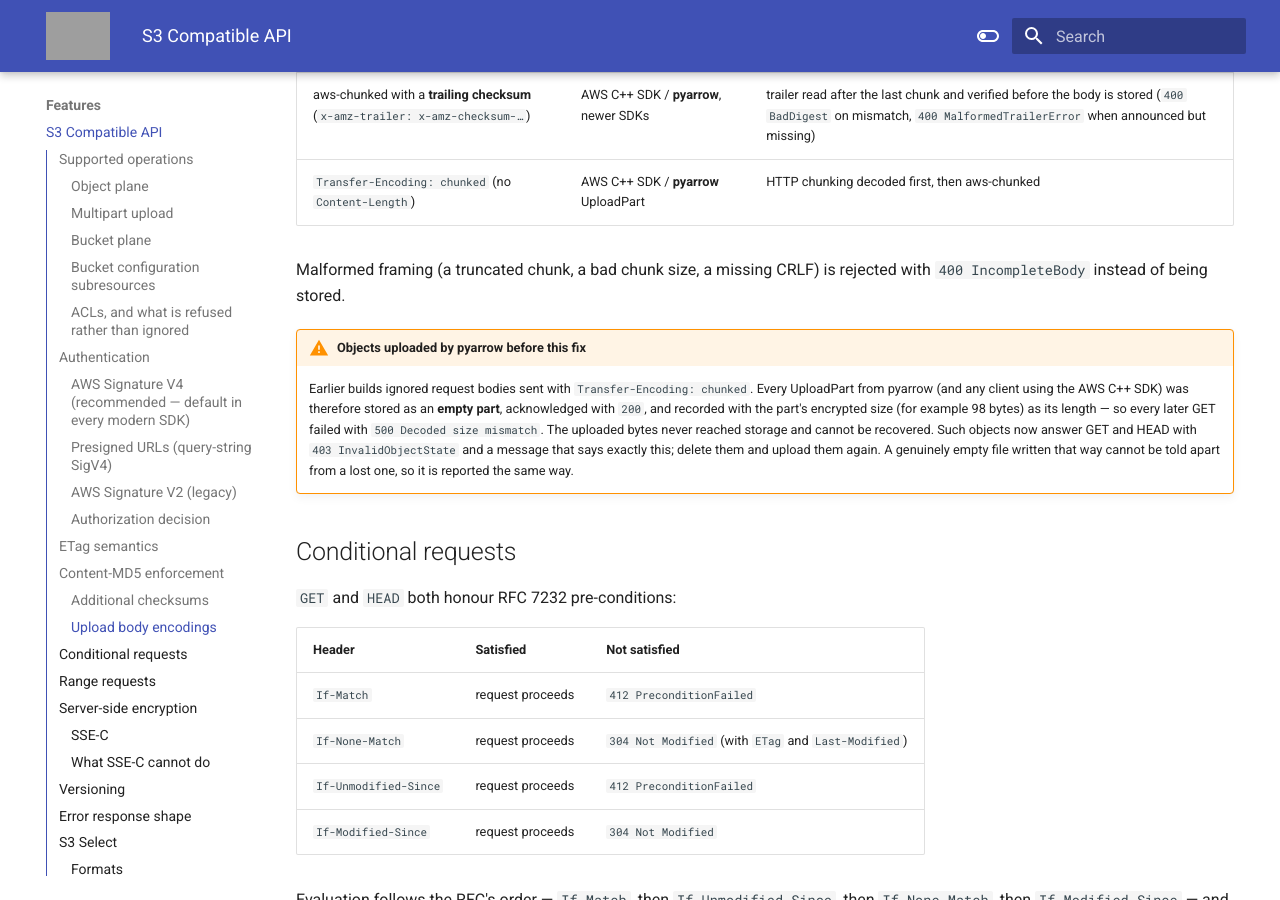
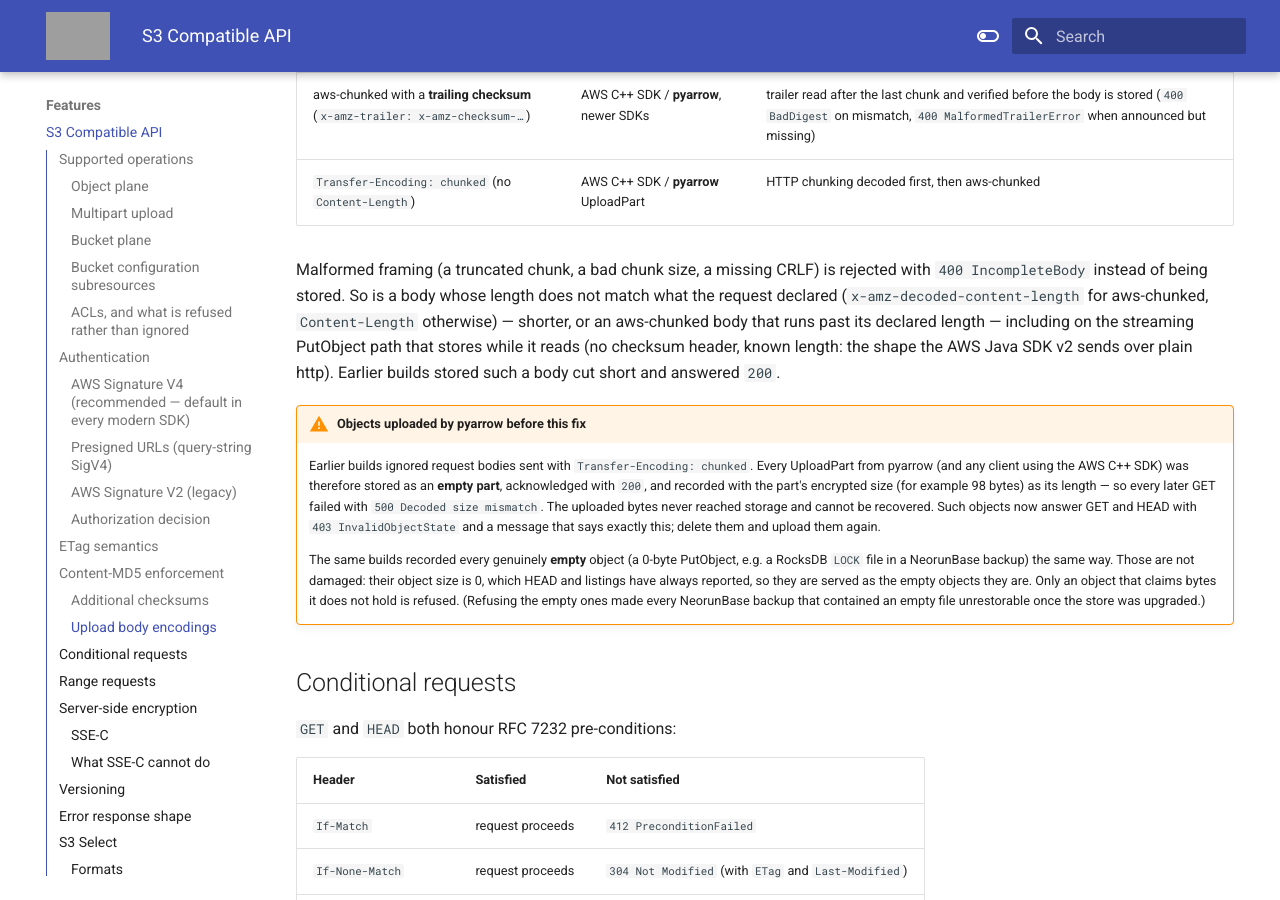
Before and after one commit to cloudcheflabs/shannonstore-docs, an MkDocs documentation site: the page built from docs/features/s3-compatible-api.md, in a window 1280 px wide and 900 px high, scrolled down 8740 px. Built offline with MkDocs 1.6.1 and Material for MkDocs 9.7.7, drawn with Linux system fonts in a browser that asks for light colours; the version menu is left out; grey boxes are pictures that could not be loaded.

Commit message:
docs(s3): body length enforced on streaming PutObject; empty objects from older builds are served, not refused
Co-Authored-By: Claude Opus 5.5 <noreply@anthropic.com>

```diff
--- a/docs/features/s3-compatible-api.md
+++ b/docs/features/s3-compatible-api.md
@@ -255,7 +255,12 @@ PutObject and UploadPart accept every body framing the AWS SDKs produce:
 | `Transfer-Encoding: chunked` (no `Content-Length`) | AWS C++ SDK / **pyarrow** UploadPart | HTTP chunking decoded first, then aws-chunked |
 
 Malformed framing (a truncated chunk, a bad chunk size, a missing CRLF) is rejected with
-`400 IncompleteBody` instead of being stored.
+`400 IncompleteBody` instead of being stored. So is a body whose length does not match what
+the request declared (`x-amz-decoded-content-length` for aws-chunked, `Content-Length`
+otherwise) — shorter, or an aws-chunked body that runs past its declared length — including
+on the streaming PutObject path that stores while it reads (no checksum header, known
+length: the shape the AWS Java SDK v2 sends over plain http). Earlier builds stored such a
+body cut short and answered `200`.
 
 !!! warning "Objects uploaded by pyarrow before this fix"
     Earlier builds ignored request bodies sent with `Transfer-Encoding: chunked`. Every
@@ -265,8 +270,14 @@ Malformed framing (a truncated chunk, a bad chunk size, a missing CRLF) is rejec
     `500 Decoded size mismatch`. The uploaded bytes never reached storage and cannot be
     recovered. Such objects now answer GET and HEAD with
     `403 InvalidObjectState` and a message that says exactly this; delete them and
-    upload them again. A genuinely empty file written that way cannot be told apart from
-    a lost one, so it is reported the same way.
+    upload them again.
+
+    The same builds recorded every genuinely **empty** object (a 0-byte PutObject, e.g. a
+    RocksDB `LOCK` file in a NeorunBase backup) the same way. Those are not damaged: their
+    object size is 0, which HEAD and listings have always reported, so they are served as
+    the empty objects they are. Only an object that claims bytes it does not hold is
+    refused. (Refusing the empty ones made every NeorunBase backup that contained an empty
+    file unrestorable once the store was upgraded.)
 
 ## Conditional requests
 
```
